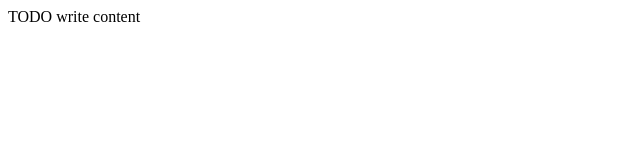
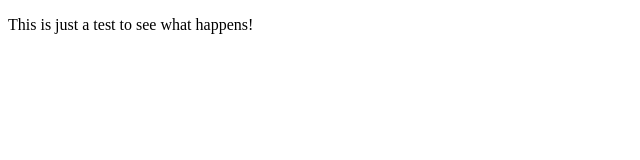
Before and after one commit to MartinIversen/Coming-Soon, a plain HTML site: page Coming Soon/public_html/index.html in a window 1280 px wide. Shown: the whole page, without its empty margins (0-640 px from the left). Drawn offline with Linux system fonts and the light colour scheme.

Commit message:
Just checking to see if this works.

```diff
--- a/Coming Soon/public_html/index.html
+++ b/Coming Soon/public_html/index.html
@@ -11,6 +11,10 @@ and open the template in the editor.
         <meta name="viewport" content="width=device-width, initial-scale=1.0">
     </head>
     <body>
-        <div>TODO write content</div>
+        <div>
+            <p>
+                This is just a test to see what happens!
+            </p>
+        </div>
     </body>
 </html>
```
